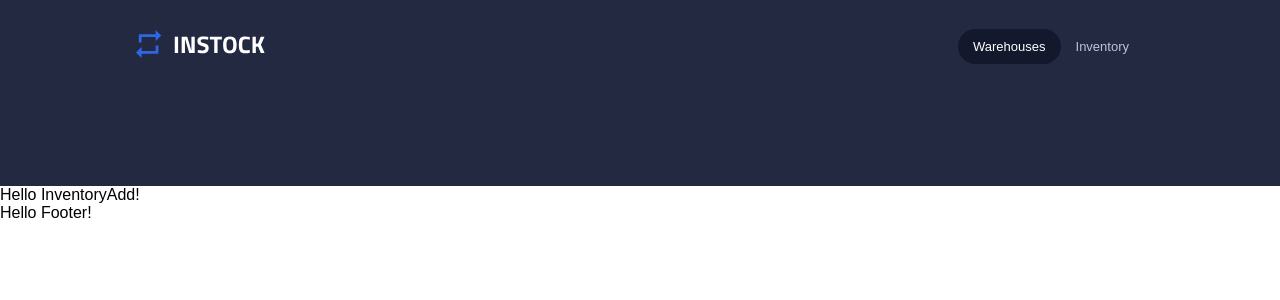
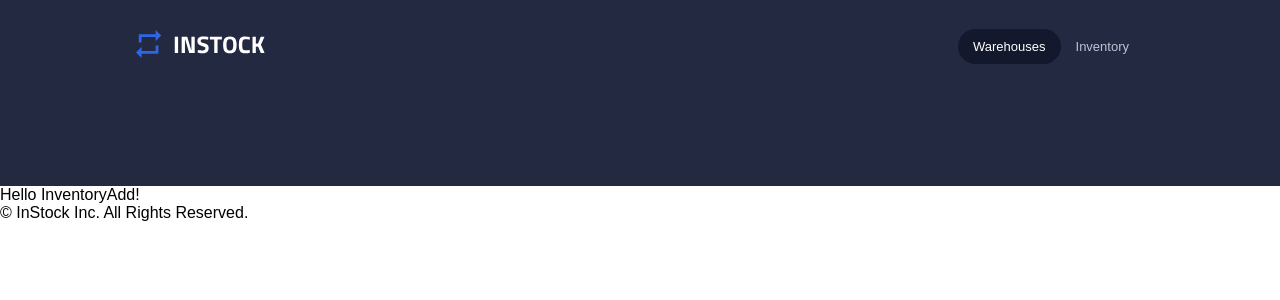
Before and after one commit to MoeyR/instock, a React (Create React App) app: page /inventory/add in a window 1280 px wide. Shown: the top 300 px of the page. Built offline with nearby package versions, Linux system fonts and the light colour scheme.

Commit message:
footer text added

```diff
--- a/package.json
+++ b/package.json
@@ -6,6 +6,7 @@
     "@testing-library/jest-dom": "^5.17.0",
     "@testing-library/react": "^13.4.0",
     "@testing-library/user-event": "^13.5.0",
+    "axios": "^1.6.7",
     "react": "^18.2.0",
     "react-dom": "^18.2.0",
     "react-router-dom": "^6.22.3",
@@ -36,5 +37,8 @@
       "last 1 firefox version",
       "last 1 safari version"
     ]
+  },
+  "devDependencies": {
+    "@babel/plugin-proposal-private-property-in-object": "^7.21.11"
   }
 }
--- a/src/components/Footer/Footer.jsx
+++ b/src/components/Footer/Footer.jsx
@@ -1,8 +1,10 @@
 function Footer(){
     return (
         <>
-            <p>Hello Footer!</p>
+            <div>
+                <p>&copy; InStock Inc. All Rights Reserved.</p>
+            </div>
         </>
-    )
-}
+    );
+};
 export default Footer;
```
Also changed, not shown: 1 other file (tests, documents, lock files or other folders).
